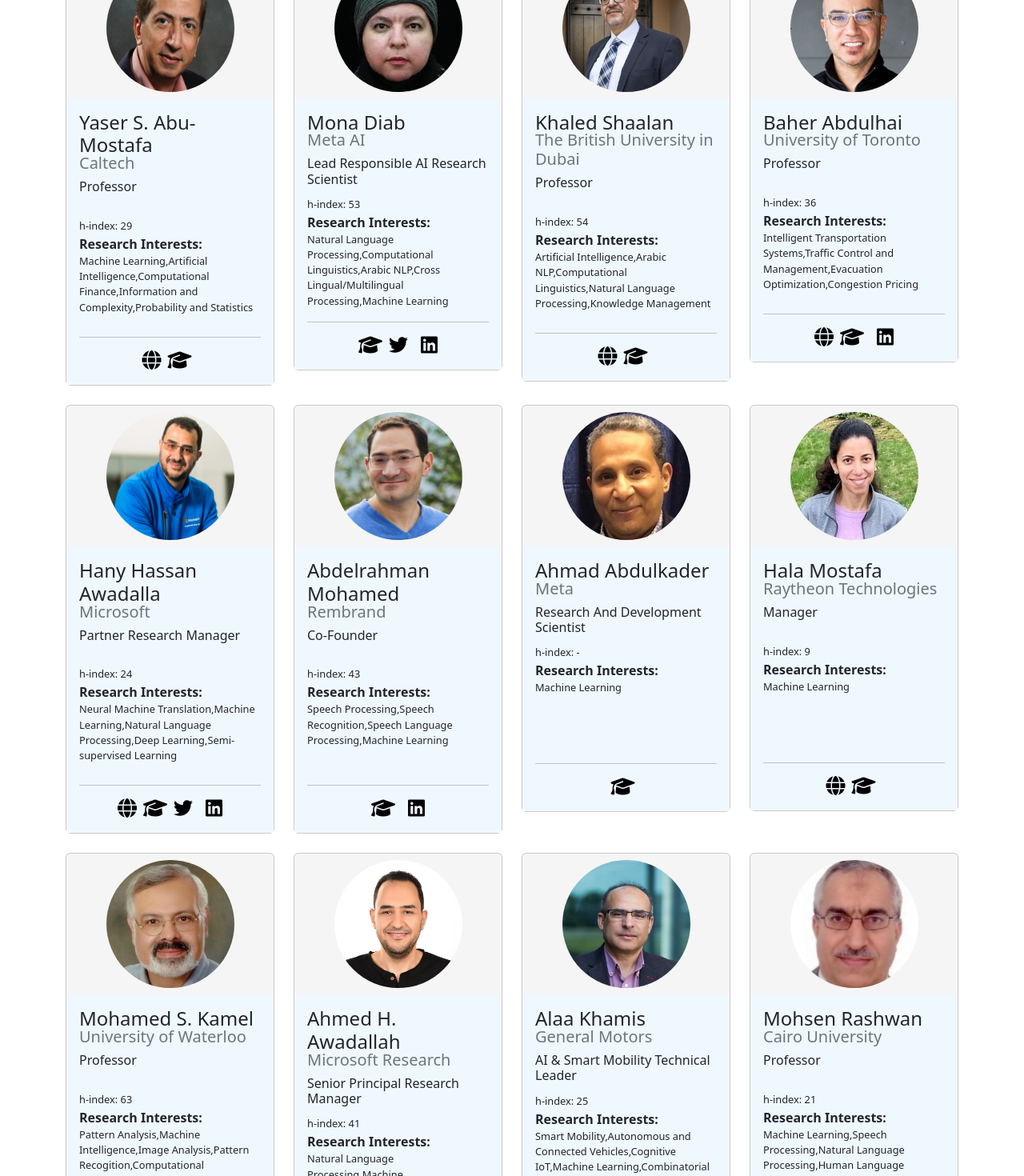
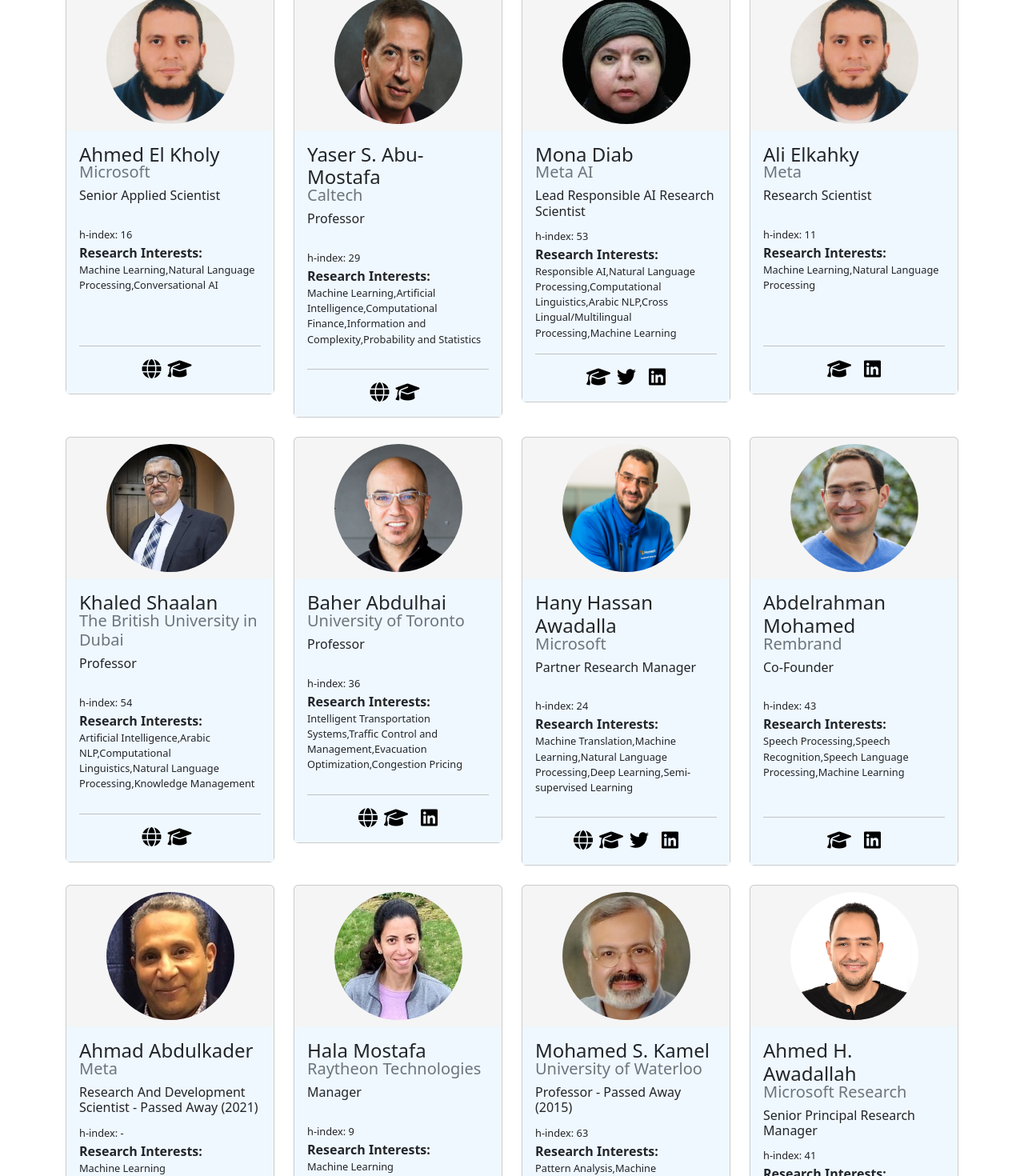
Before and after one commit to BKHMSI/egyptians-in-ai, an Angular app: page / in a window 1280 px wide. Shown: the part 920-2390 px from the top of the page at 80% size. Built offline with nearby package versions, Linux system fonts and the light colour scheme.

Commit message:
filter by interests

```diff
--- a/src/app/app.component.html
+++ b/src/app/app.component.html
@@ -19,7 +19,7 @@
         form</a>, or request updates for existing profiles.
       We hope that you find our website informative and inspiring, and we invite you to explore the profiles of our
       featured researchers.
-      To date, we have included <strong> {{ researchers.length }} </strong> profiles.
+      To date, we have included <strong> {{ profiles.length }} </strong> profiles.
       Please note, the list is randomly shuffled every time the page is refreshed.
     </p>
 
@@ -57,6 +57,22 @@
         </button>
       </div>
     </div>
+
+    <details style="margin-bottom:1rem" class="w-100">
+      <button class="btn btn-link sort-button" (click)="clearAllInterests()">
+        Clear
+      </button>
+      <button class="btn btn-link sort-button" (click)="checkAllInterests()">
+        Check All
+      </button>
+      <summary>Filter by Research Interests</summary>
+      <div class="form-group">
+        <div *ngFor="let interest of rinterests | keyvalue" class="form-check">
+            <input class="form-check-input" id="{{interest.key}}Checkbox" type="checkbox" value="{{interest.key}}" (change)="filterInterests()" [(ngModel)]="rinterests[interest.key]">
+            <label class="form-check-label" for="{{interest.key}}Checkbox">{{interest.key}} ({{rinterestsFreq[interest.key]}})</label>
+        </div>
+      </div>
+    </details>
 
   <div *ngFor="let researcher of researchers" class="col-lg-3 col-md-6 col-sm-12 mb-4">
     <div class="card" style="background-color:whitesmoke;">
--- a/src/app/app.component.ts
+++ b/src/app/app.component.ts
@@ -11,11 +11,35 @@ export class AppComponent {
   title = 'Egyptians in AI';
   researchers: IResearcher[] = this.shuffle(people);
   profiles = this.researchers;
+  rinterestsFreq: {[key: string]: number} = {};
+  rinterests = this.getResearchIntersts(people);
   searchQuery = "";
 
   constructor() { }
 
   ngOnInit(): void { }
+
+  getResearchIntersts(people: IResearcher[]): {[key: string]: boolean} {
+    let interests = new Set<string>();
+    let interestsFreq: {[key: string]: number} = {}
+    for(let i = 0; i<people.length; i++){
+      for(let j = 0; j<people[i].interests.length; j++){
+        let curr = people[i].interests[j];
+        interestsFreq[curr] = (interestsFreq[curr] || 0) + 1;
+        interests.add(curr)
+      }
+    }
+
+    this.rinterestsFreq = interestsFreq;
+
+    let interestsArr = Array.from(interests).sort();
+    let interestsMap: {[key: string]: boolean} = {}
+    for(let i = 0; i<interests.size; i++){
+      interestsMap[interestsArr[i]] = true;
+    }
+
+    return interestsMap;
+  }
 
   shuffle(array: any[]): any[] {
     return array.sort(() => Math.random() - 0.5);
@@ -35,6 +59,7 @@ export class AppComponent {
 
   filterProfiles(event:any) {
     let query:string = event.target.value.toLowerCase();
+    this.researchers = this.profiles;
 
     if(query.trim() == ""){
       this.researchers = this.profiles;
@@ -51,4 +76,32 @@ export class AppComponent {
     this.researchers = filtered;
   }
 
+  filterInterests() {
+    this.researchers = this.profiles;
+    let filtered:IResearcher[] = []
+    for(let i = 0; i<this.researchers.length; i++){
+      for(let key in this.rinterests){
+        if(this.rinterests[key] && this.researchers[i].interests.includes(key)){
+          filtered.push(this.researchers[i]);
+          break;
+        }
+      }
+    }
+    this.researchers = filtered;
+  }
+
+  checkAllInterests() {
+    for (let key in this.rinterests) {
+      this.rinterests[key] = true;
+    }
+    this.researchers = this.profiles;
+  }
+
+  clearAllInterests() {
+    for (let key in this.rinterests) {
+      this.rinterests[key] = false;
+    }
+    this.researchers = this.profiles;
+  }
+
 }
--- a/src/app/app.module.ts
+++ b/src/app/app.module.ts
@@ -1,5 +1,6 @@
 import { NgModule } from '@angular/core';
 import { BrowserModule } from '@angular/platform-browser';
+import { FormsModule } from '@angular/forms';
 
 import { AppRoutingModule } from './app-routing.module';
 import { AppComponent } from './app.component';
@@ -10,7 +11,8 @@ import { AppComponent } from './app.component';
   ],
   imports: [
     BrowserModule,
-    AppRoutingModule
+    AppRoutingModule,
+    FormsModule
   ],
   providers: [],
   bootstrap: [AppComponent]
--- a/src/assets/researchers.json
+++ b/src/assets/researchers.json
@@ -10,6 +10,7 @@
         "website": "",
         "twitter": "https://mobile.twitter.com/MonaDiab77",
         "interests": [
+            "Responsible AI",
             "Natural Language Processing",
             "Computational Linguistics",
             "Arabic NLP",
@@ -152,7 +153,7 @@
         "website": "https://www.microsoft.com/en-us/research/people/hanyh/",
         "twitter": "https://twitter.com/hany_hassan",
         "interests": [
-            "Neural Machine Translation",
+            "Machine Translation",
             "Machine Learning",
             "Natural Language Processing",
             "Deep Learning",
@@ -208,7 +209,7 @@
         "interests": [
             "Natural Language Processing",
             "Machine Learning",
-            "Neural Machine Translation",
+            "Machine Translation",
             "Natural Language Understanding",
             "Speech"
         ]
@@ -241,7 +242,7 @@
         "interests": [
             "Natural Language Processing",
             "Machine Learning",
-            "Semantic parsing"
+            "Semantic Parsing"
         ]
     },
     {
@@ -388,7 +389,8 @@
         "twitter": "",
         "interests": [
             "Machine Learning",
-            "Information Retrieval/Extraction",
+            "Information Retrieval",
+            "Information Extraction",
             "Mathematical and Statistical Modelling",
             "Pattern Recognition",
             "Speech Technology"
@@ -472,14 +474,14 @@
         "website": "https://www.wlu.ca/academics/faculties/faculty-of-science/faculty-profiles/maher-ahmed/index.html",
         "twitter": "",
         "interests": [
-            "Pattern Recogition",
+            "Pattern Recognition",
             "Image Processing"
         ]
     },
     {
         "name": "Mohamed S. Kamel",
         "affliation": "University of Waterloo",
-        "position": "Professor",
+        "position": "Professor - Passed Away (2015)",
         "hindex": 63,
         "photo": "./assets/images/mohamed-kamel.jpeg",
         "scholar": "https://scholar.google.com/citations?hl=en&user=6Evj9YwAAAAJ",
@@ -490,14 +492,14 @@
             "Pattern Analysis",
             "Machine Intelligence",
             "Image Analysis",
-            "Pattern Recogition",
+            "Pattern Recognition",
             "Computational Intelligence"
         ]
     },
     {
         "name": "Ahmad Abdulkader",
         "affliation": "Meta",
-        "position": "Research And Development Scientist",
+        "position": "Research And Development Scientist - Passed Away (2021)",
         "hindex": 0,
         "photo": "./assets/images/ahmad-abdulkader.jpeg",
         "scholar": "https://www.semanticscholar.org/author/Ahmad-Abdulkader/1859983",
@@ -507,5 +509,36 @@
         "interests": [
            "Machine Learning"
         ]
+    },
+    {
+        "name": "Ali Elkahky",
+        "affliation": "Meta",
+        "position": "Research Scientist",
+        "hindex": 11,
+        "photo": "./assets/images/ali-elkahky.jpeg",
+        "scholar": "https://scholar.google.com/citations?user=KB3S8RoAAAAJ&hl=en",
+        "linkedin": "https://www.linkedin.com/in/ali-elkahky-32711ab/",
+        "website": "",
+        "twitter": "",
+        "interests": [
+           "Machine Learning",
+           "Natural Language Processing"
+        ]
+    },
+    {
+        "name": "Ahmed El Kholy",
+        "affliation": "Microsoft",
+        "position": "Senior Applied Scientist",
+        "hindex": 16,
+        "photo": "./assets/images/ali-elkahky.jpeg",
+        "scholar": "https://scholar.google.com/citations?user=n4PqfX0AAAAJ&hl=en",
+        "linkedin": "",
+        "website": "https://www.microsoft.com/en-us/research/people/ahelkhol/",
+        "twitter": "",
+        "interests": [
+           "Machine Learning",
+           "Natural Language Processing",
+           "Conversational AI"
+        ]
     }
 ]
```
Also changed, not shown: src/assets/images/ahmed-el-kholy.jpeg (added), src/assets/images/ali-elkahky.jpeg (added).
